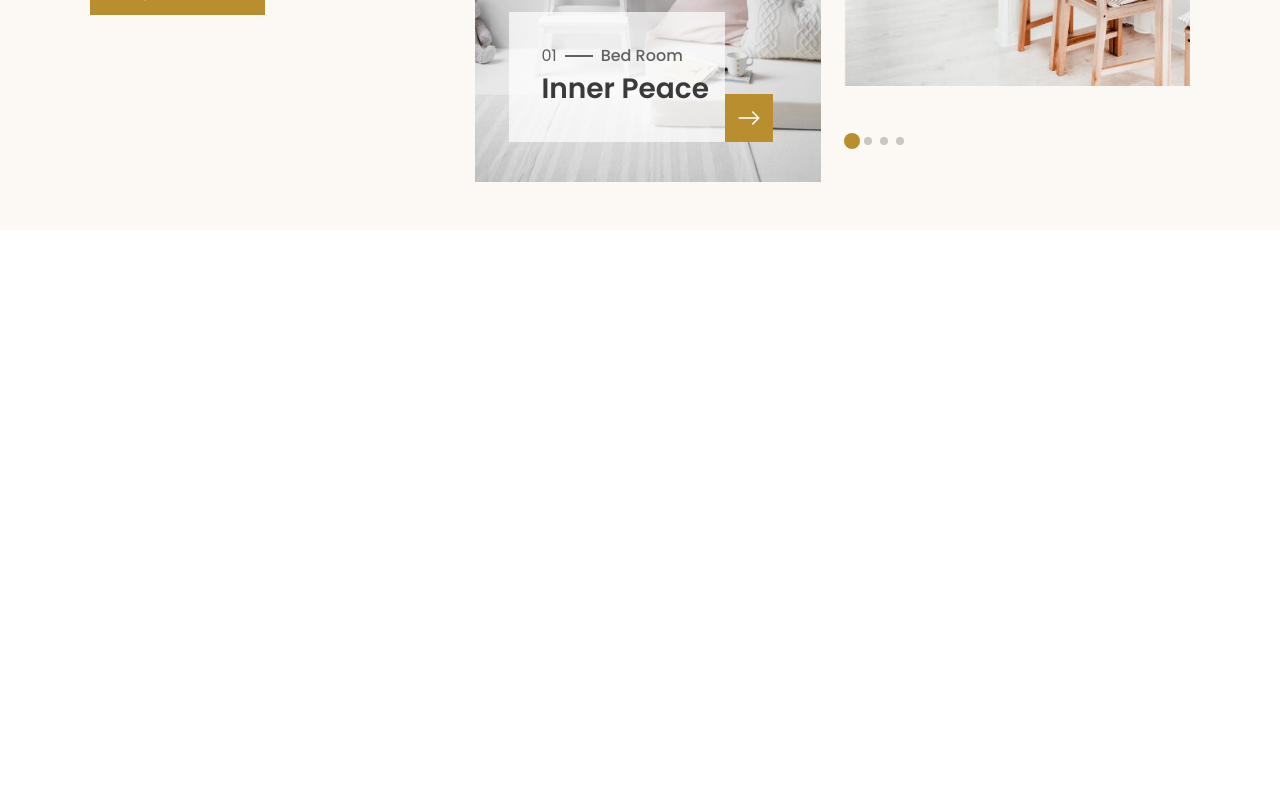
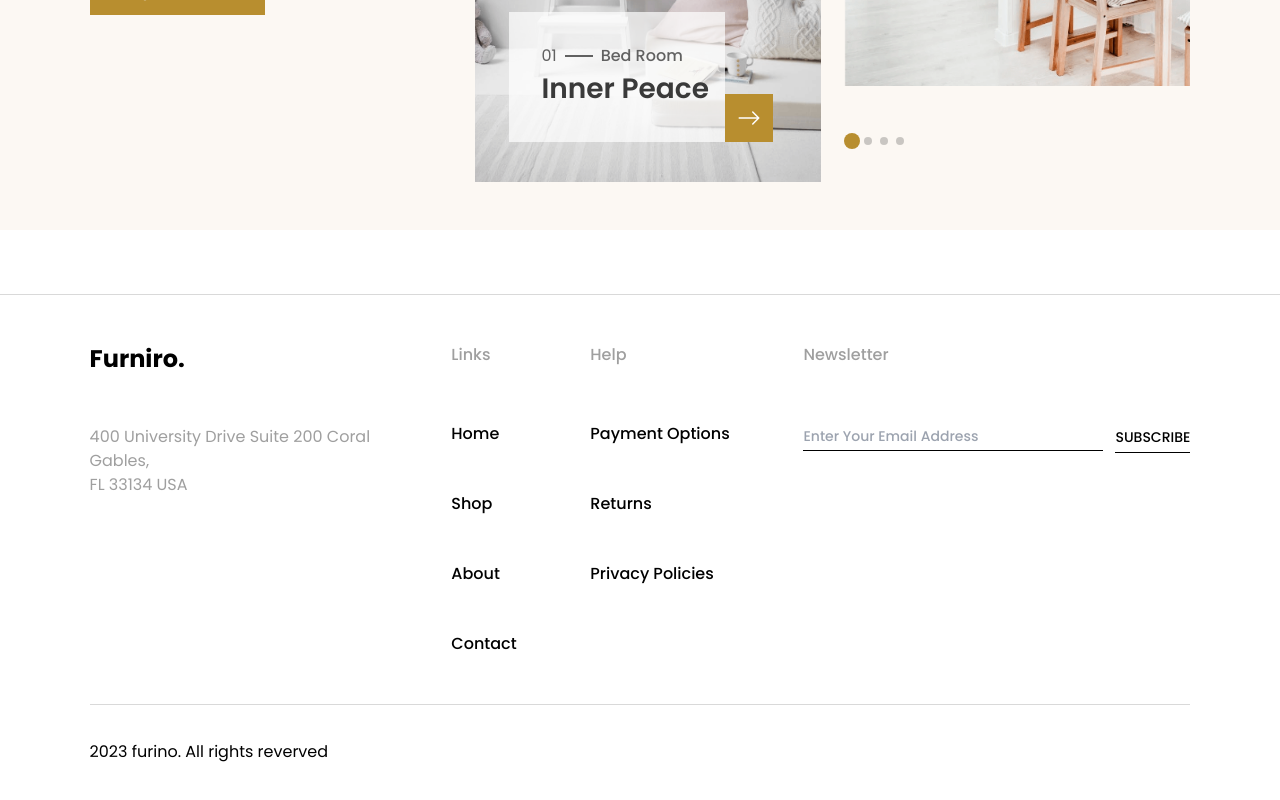
Before and after one commit to roufhasan/urbanAura-client, a React (Vite) app: page / in a window 1280 px wide. Shown: the part 3202-4002 px from the top of the page. Before the commit the page ends 3496 px from the top, so only its background shows below. Built offline with nearby package versions, Linux system fonts and the light colour scheme.

Commit message:
footer created

```diff
--- a/src/components/Shared/Footer/Footer.jsx
+++ b/src/components/Shared/Footer/Footer.jsx
@@ -1,5 +1,58 @@
+import { Link } from "react-router-dom";
+
 const Footer = () => {
-  return <footer>I am footer</footer>;
+  return (
+    <footer className="border-t border-t-[#D9D9D9] px-[4%] pt-12  md:px-[7%]">
+      <div className="justify-between border-b border-b-[#D9D9D9] pb-12 text-center md:flex md:text-left">
+        <div>
+          <h2 className="mb-8 text-2xl font-bold md:mb-[50px]">Furniro.</h2>
+          <p className="mx-auto max-w-72 text-[#9F9F9F] md:mx-0">
+            400 University Drive Suite 200 Coral Gables, <br />
+            FL 33134 USA
+          </p>
+        </div>
+
+        <div className="font-medium">
+          <p className="my-8 text-[#9F9F9F] md:my-0 md:mb-[55px]">Links</p>
+          <div className="flex flex-col gap-6 md:gap-[46px]">
+            <Link to="/home">Home</Link>
+            <Link to="/shop">Shop</Link>
+            <Link to="/about">About</Link>
+            <Link to="/contact">Contact</Link>
+          </div>
+        </div>
+
+        <div className="font-medium">
+          <p className="my-8 text-[#9F9F9F] md:my-0 md:mb-[55px]">Help</p>
+          <div className="flex flex-col gap-6 md:gap-[46px]">
+            <Link to="/">Payment Options</Link>
+            <Link to="/">Returns</Link>
+            <Link to="/">Privacy Policies</Link>
+          </div>
+        </div>
+
+        <div className="font-medium">
+          <p className="my-8 text-[#9F9F9F] md:my-0 md:mb-[55px]">Newsletter</p>
+          <form className="text-sm md:flex md:items-start">
+            <input
+              className="mx-auto w-[80%] border-b border-b-black py-1 pr-7 text-center text-[#9F9F9F] outline-none focus:border-b-2 md:mx-0 md:w-full md:text-left"
+              type="email"
+              name="email"
+              id="email"
+              placeholder="Enter Your Email Address"
+            />
+            <button className="mt-3 border-b border-b-black py-1 font-medium uppercase md:ml-3 md:mt-0 md:py-[5px]">
+              subscribe
+            </button>
+          </form>
+        </div>
+      </div>
+
+      <p className="pb-[38px] pt-[35px] text-center md:text-left">
+        2023 furino. All rights reverved
+      </p>
+    </footer>
+  );
 };
 
 export default Footer;
--- a/src/layouts/Main.jsx
+++ b/src/layouts/Main.jsx
@@ -7,7 +7,7 @@ const Main = () => {
     <div className="mx-auto w-full max-w-[1440px] font-Poppins">
       <Navbar />
       <Outlet />
-      {/* <Footer /> */}
+      <Footer />
     </div>
   );
 };
```
